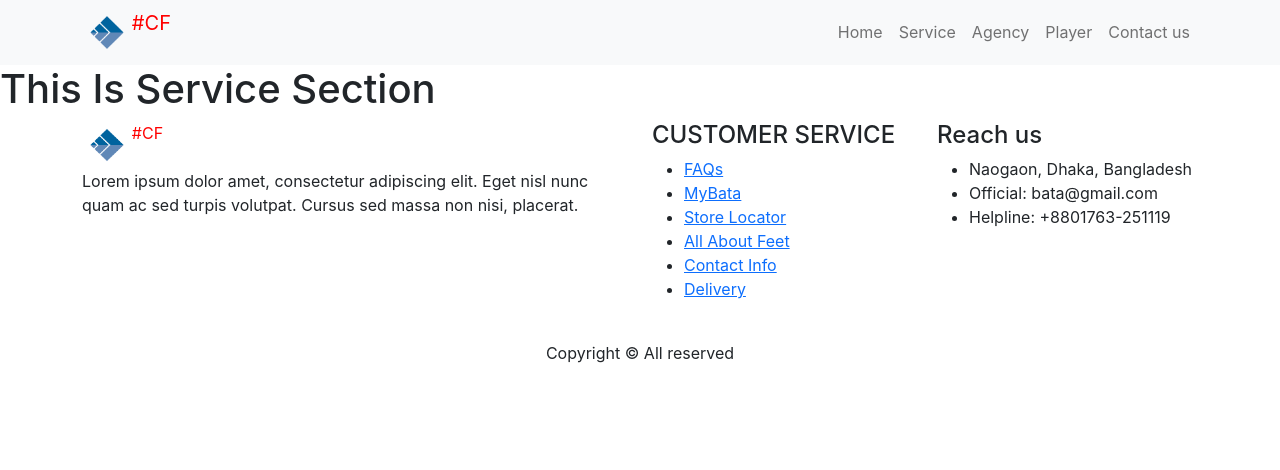
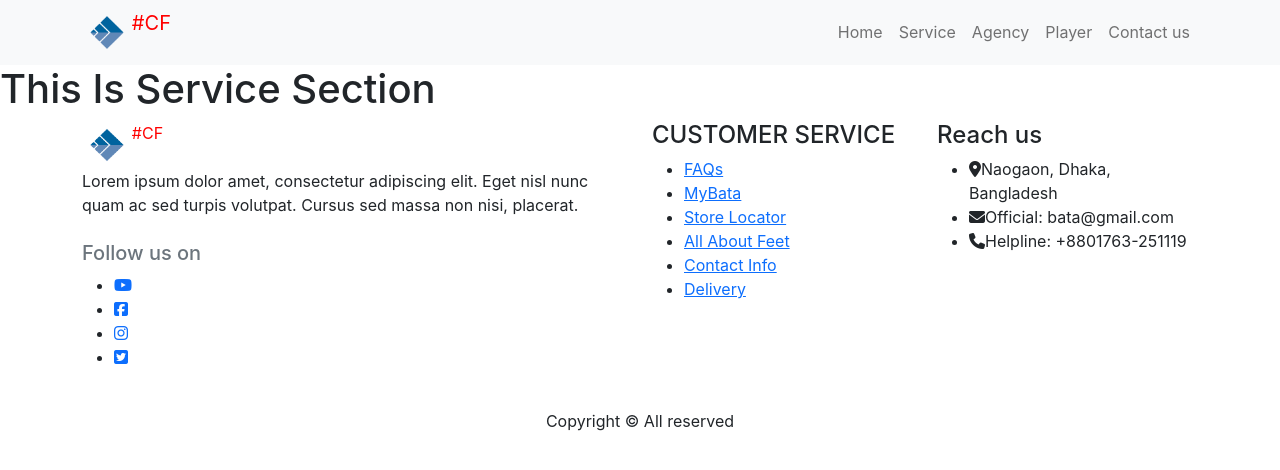
Before and after one commit to aaaasif/-CF, a React (Create React App) app: page / in a window 1280 px wide. Shown: the top 470 px of the page. Built offline with nearby package versions, Linux system fonts and the light colour scheme.

Commit message:
footer design updated

```diff
--- a/public/index.html
+++ b/public/index.html
@@ -41,6 +41,7 @@
       To begin the development, run `npm start` or `yarn start`.
       To create a production bundle, use `npm run build` or `yarn build`.
     -->
+    <script src="https://kit.fontawesome.com/4ff1673a4e.js" crossorigin="anonymous"></script>
     <!-- Boostrap js link -->
     <script src="https://cdn.jsdelivr.net/npm/bootstrap@5.0.2/dist/js/bootstrap.bundle.min.js" integrity="sha384-MrcW6ZMFYlzcLA8Nl+NtUVF0sA7MsXsP1UyJoMp4YLEuNSfAP+JcXn/tWtIaxVXM" crossorigin="anonymous"></script>
   </body>
--- a/src/Components/Footer/Footer.css
+++ b/src/Components/Footer/Footer.css
@@ -0,0 +1,73 @@
+.footer {
+    background-color: black;
+    color: white;
+    padding: 10px 0;
+  }
+  .footer-top {
+    background: rgb(34, 33, 33);
+  }
+  .social-icons {
+    margin: 0;
+    padding: 0;
+    list-style: none;
+    display: flex;
+    justify-content: flex-start;
+  }
+  .social-icons li {
+    margin: 0 10px;
+  }
+  .social-icons li:nth-child(1) {
+    margin-left: 0;
+  }
+  .social-icons li:nth-child(1) i {
+    color: #ff0000;
+  }
+  .social-icons li:nth-child(2) i {
+    color: #5374bd;
+  }
+  .social-icons li:nth-child(3) i {
+    color: #8a3ab9;
+  }
+  .social-icons li:nth-child(4) i {
+    color: #1da1f2;
+  }
+
+  .social-icons a {
+    text-decoration: none;
+  }
+
+  .social-icons a i {
+    font-size: 27px;
+  }
+  .col-title {
+    color: white;
+    text-transform: capitalize;
+    margin: 25px 0 20px;
+  }
+
+  .information {
+    list-style: none;
+    margin: 0;
+    padding: 0;
+  }
+
+  .information li {
+    margin: 5px 0;
+  }
+  .information li a {
+    text-decoration: none;
+    color: #b0bec5;
+    transition: 0.3s ease-in;
+  }
+  .information li a:hover {
+    text-decoration: underline;
+    color: var(--secondary);
+  }
+  .contact-info li {
+    text-decoration: none;
+    color: #b0bec5;
+    transition: 0.3s ease-in;
+  }
+  .contact-info li i {
+    margin-right: 5px;
+  }
--- a/src/Components/Footer/Footer.js
+++ b/src/Components/Footer/Footer.js
@@ -23,7 +23,31 @@ const Footer = () => {
                                 <p>Lorem ipsum dolor amet, consectetur adipiscing elit. Eget nisl nunc quam ac sed turpis volutpat. Cursus sed massa non nisi, placerat.</p>
                             </div>
                             <div>
-
+                            <h5 className="text-muted mt-4">Follow us on</h5>
+                            <div>
+                              <ul className="social-icons">
+                                <li>
+                                  <a href="/d">
+                                    <i class="fab fa-youtube"></i>
+                                  </a>
+                                </li>
+                                <li>
+                                  <a href="/d">
+                                    <i class="fab fa-facebook-square"></i>
+                                  </a>
+                                </li>
+                                <li>
+                                  <a href="/d">
+                                    <i class="fab fa-instagram"></i>
+                                  </a>
+                                </li>
+                                <li>
+                                  <a href="/d">
+                                    <i class="fab fa-twitter-square"></i>
+                                  </a>
+                                </li>
+                              </ul>
+                            </div>
                             </div>
                       </Col>
 
```
